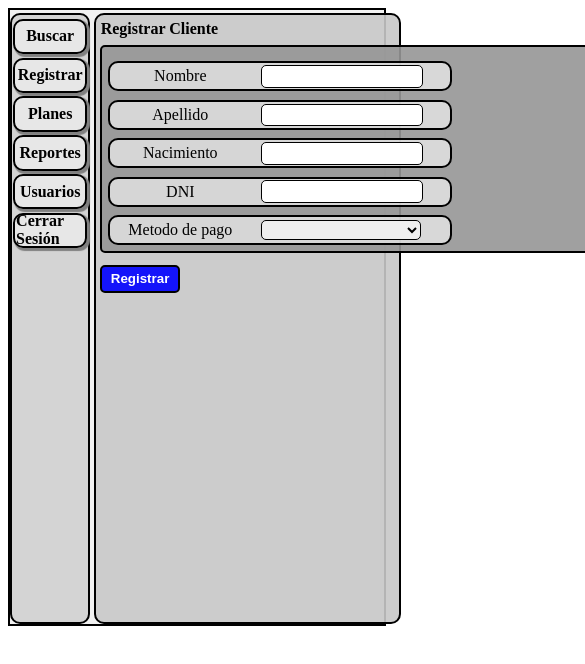
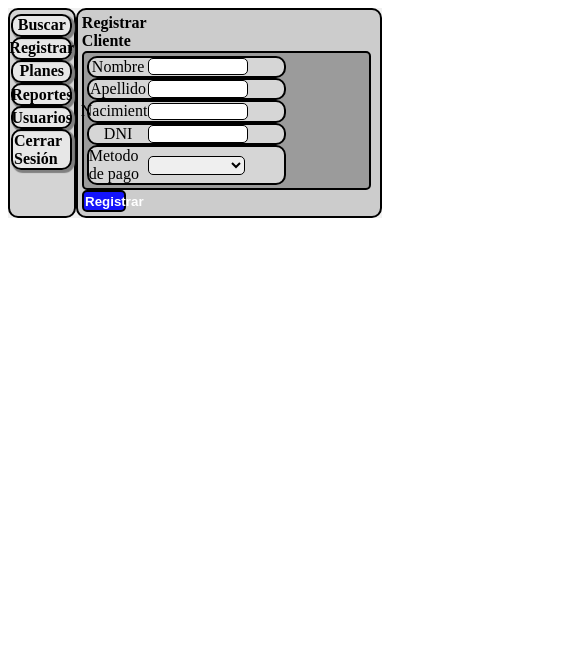
Before and after one commit to FeliBerrutti/velCRM, a Vue app: page /customerRegister in a window 390 px wide. Shown: the top 664 px of the page, 585 px wide, since content can reach past the window. Built offline with nearby package versions, Linux system fonts and the light colour scheme.

Commit message:
update menu/customerRegister/products/search media querys

```diff
--- a/src/App.vue
+++ b/src/App.vue
@@ -13,7 +13,6 @@
         width: 100%;
         display: flex;
         flex-direction: row;
-        border: 2px solid black;
         background-color: rgba(240,240,240,0.9);
     }
 
@@ -28,19 +27,23 @@
         background-color: rgba(200,200,200,0.9);
     }
 
-    @media(max-width: 820px){
+    @media(min-width: 820px) and (max-width: 1024px){
         #rVC{
             min-height: 600px;
-            max-height: 600px;
             margin-top: 0.8%;
             margin-left: 1%;
         }
     }
 
-    @media(min-width: 821px) and (max-width: 960px){
+    @media(min-width: 1328px){
+        #container{
+            min-height: 740px;
+            max-height: 740px;
+        }
+
         #rVC{
-            min-height: 600px;
-            margin-top: 0.8%;
+            min-height: 700px;
+            max-height: 700px;
             margin-left: 1%;
         }
     }
--- a/src/components/VerticalOptions.vue
+++ b/src/components/VerticalOptions.vue
@@ -12,7 +12,7 @@
     #verticalOptionsContainer{
         border: 2px solid black;
         border-radius: 10px;
-        width: 20%;
+        width: 15%;
         padding: 1%;
         display: flex;
         flex-direction: column;
@@ -33,26 +33,10 @@
         box-shadow: 2px 2px 1px 1px grey;
     }
 
-    @media(max-width: 820px){
+    @media(min-width: 821px){
         #verticalOptionsContainer{
-            min-height: 600px;
-            max-height: 600px;
-            margin-top: 0.8%;
-        }
-
-        .verticalOption{
-            min-height: 30px;
-            max-height: 30px;
-            margin-bottom: 5%;
-        }
-    }
-
-    @media(min-width: 821px) and (max-width: 960px){
-        #verticalOptionsContainer{
-            min-height: 600px;
-            max-height: 620px;
-            margin-top: 0.8%;
-            width: 15%;
+            min-height: 605px;
+            max-height: 690px;
         }
 
         .verticalOption{
--- a/src/views/CustomerRegister.vue
+++ b/src/views/CustomerRegister.vue
@@ -144,90 +144,7 @@
         background-color: rgba(240,240,240,0.7);
     }
 
-    @media(max-width: 820px){
-        #userRegisterViewContainer{
-            min-height: 595px;
-            max-height: 595px;
-            min-width: 590px;
-            max-width: 590px;
-            h4{
-                min-height: 25px;
-                max-height: 25px;
-            }
-            button{
-                min-height: 28px;
-                max-height: 28px;
-                min-width: 80px;
-                max-width: 80px;
-                margin-top: 2%;
-            }
-        }
-
-        #userRegisterForm{
-            min-height: 190px;
-            max-height: 340px;
-            span{
-                min-height: 20px;
-                max-height: 20px;
-                min-width: 140px;
-                max-width: 150px;
-                margin-right: 3%;
-            }
-            input, select{
-                min-height: 20px;
-                max-height: 20px;
-                min-width: 160px;
-                max-width: 160px;
-            }
-        }
-
-        #userFormRegisterLeft{
-            min-height: 190px;
-            max-height: 310px;
-            min-width: 350px;
-            max-width: 350px;
-        }
-
-        #userFormRegisterRight{
-            min-height: 190px;
-            max-height: 310px;
-            min-width: 210px;
-            max-width: 210px;
-        }
-
-        #userFormRegisterRightTitle{
-            min-width: 50px;
-            max-width: 50px;
-            min-height: 17px;
-            max-height: 17px;
-            margin-top: 2%;
-        }
-
-        .userFormRegisterRightContentContainer{
-            min-height: 20px;
-            max-height: 20px;
-            min-width: 100px;
-            max-width: 180px;
-            margin-top: 2%;
-        }
-
-        .userFormRegisterRightContent{
-            min-height: 17px;
-            max-height: 17px;
-            min-width: 80px;
-            max-width: 160px;
-        }
-
-        .userRegisterFormInputContainer{
-            min-height: 26px;
-            max-height: 26px;
-            min-width: 340px;
-            max-width: 340px;
-            margin-top: 1.5%;
-        }
-    }
-
-    @media(min-width: 821px) and (max-width: 960px){
+    @media(min-width: 821px){
         #userRegisterViewContainer{
             min-height: 595px;
             max-height: 595px;
@@ -238,15 +155,13 @@
             button{
                 min-height: 28px;
                 max-height: 28px;
-                min-width: 80px;
-                max-width: 80px;
                 margin-top: 2%;
             }
         }
 
         #userRegisterForm{
             min-height: 190px;
-            max-height: 340px;
+            max-height: 390px;
             span{
                 min-height: 20px;
                 max-height: 20px;
--- a/src/views/Products.vue
+++ b/src/views/Products.vue
@@ -224,7 +224,7 @@
         }
     }
 
-    @media(min-width: 820px) and (max-width: 960px){
+    @media(min-width: 821px){
         #productsViewContainer{
             min-height: 600px;
             max-height: 650px;
@@ -301,6 +301,13 @@
         }
     }
 
+    @media(min-width: 1328px){
+        #productDetailsContainer{
+            min-height: 180px;
+            max-height: 180px;
+        }
+    }
+
 </style>
 
 <script setup>
--- a/src/views/Search.vue
+++ b/src/views/Search.vue
@@ -557,7 +557,7 @@
     }
 
 
-    @media(max-width: 820px){
+    /* @media(max-width: 820px){
         #searchViewContainer{
             min-height: 600px;
             max-height: 600px;
@@ -793,9 +793,9 @@
                 margin-right: 1%;
             }
         }
-    }
+    } */
 
-    @media(min-width: 821px) and (max-width: 960px){
+    @media(min-width: 821px){
         #searchViewContainer{
             min-height: 610px;
         }
@@ -828,6 +828,8 @@
 
         #resultsContainer{
             margin-top: 1%;
+            min-height: 240px;
+            max-height: 240px;
         }
 
         #leftContent{
@@ -866,7 +868,7 @@
 
         .searchCustomerViewModal{
             min-height: 200px;
-            max-height: 200px;
+            max-height: 300px;
         }
 
         .modalValuesContainer{
@@ -924,7 +926,7 @@
         #resultContentValueObservations{
             margin-top: 2.5%;
             min-height: 285px;
-            max-height: 285px;
+            max-height: 300px;
             h4{
                 min-height: 22px;
                 max-height: 22px;
@@ -958,7 +960,8 @@
 
         #AddObservationContainer{
             min-height: 250px;
-            max-height: 250px;
+            max-height: 300px;
+            max-width: 550px;
             top: 20%;
             left: 23%;
             h4{
@@ -974,13 +977,14 @@
         }
 
         #addObservationButtonsContainer{
+            margin-top: 1%;
             min-height: 30px;
             max-height: 30px;
             button{
                 min-height: 25px;
                 max-height: 25px;
-                margin-left: 1%;
-                margin-right: 1%;
+                margin-left: 1.5%;
+                margin-right: 1.5%;
             }
         }
 
```
